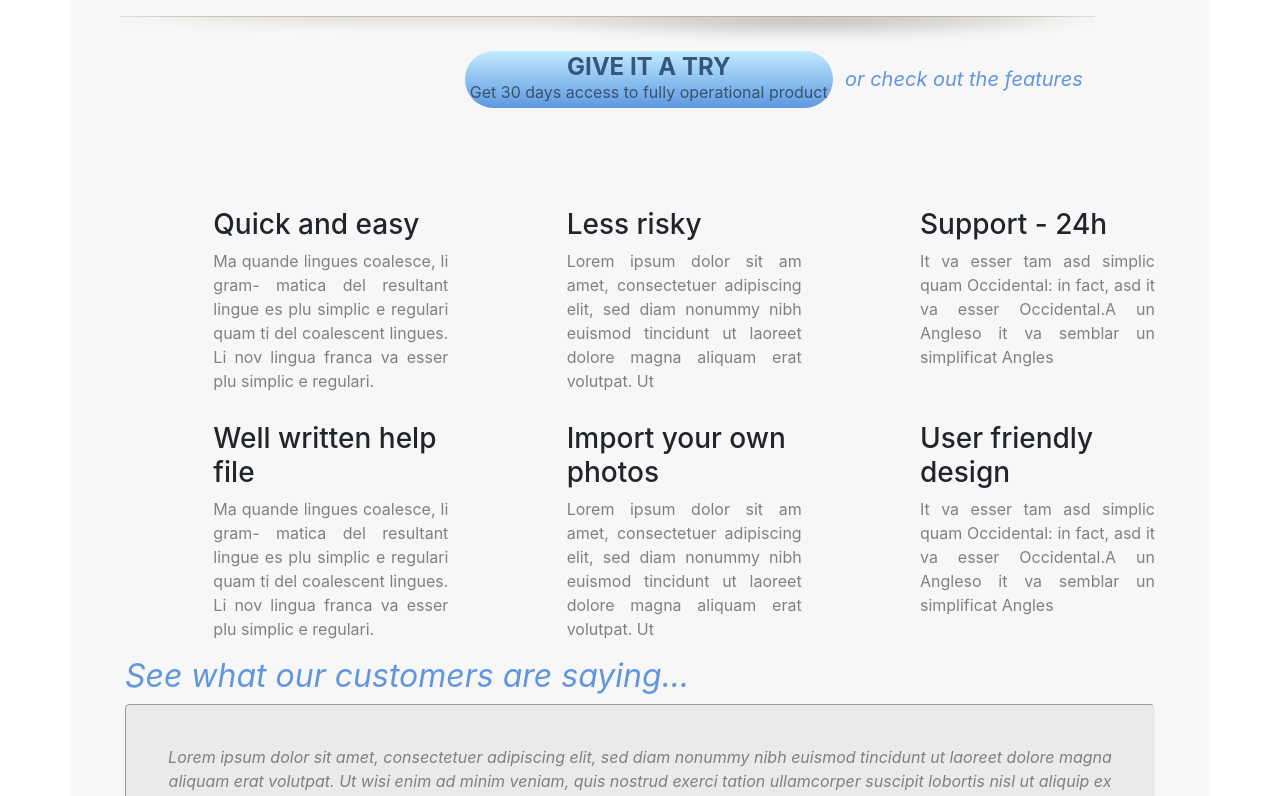
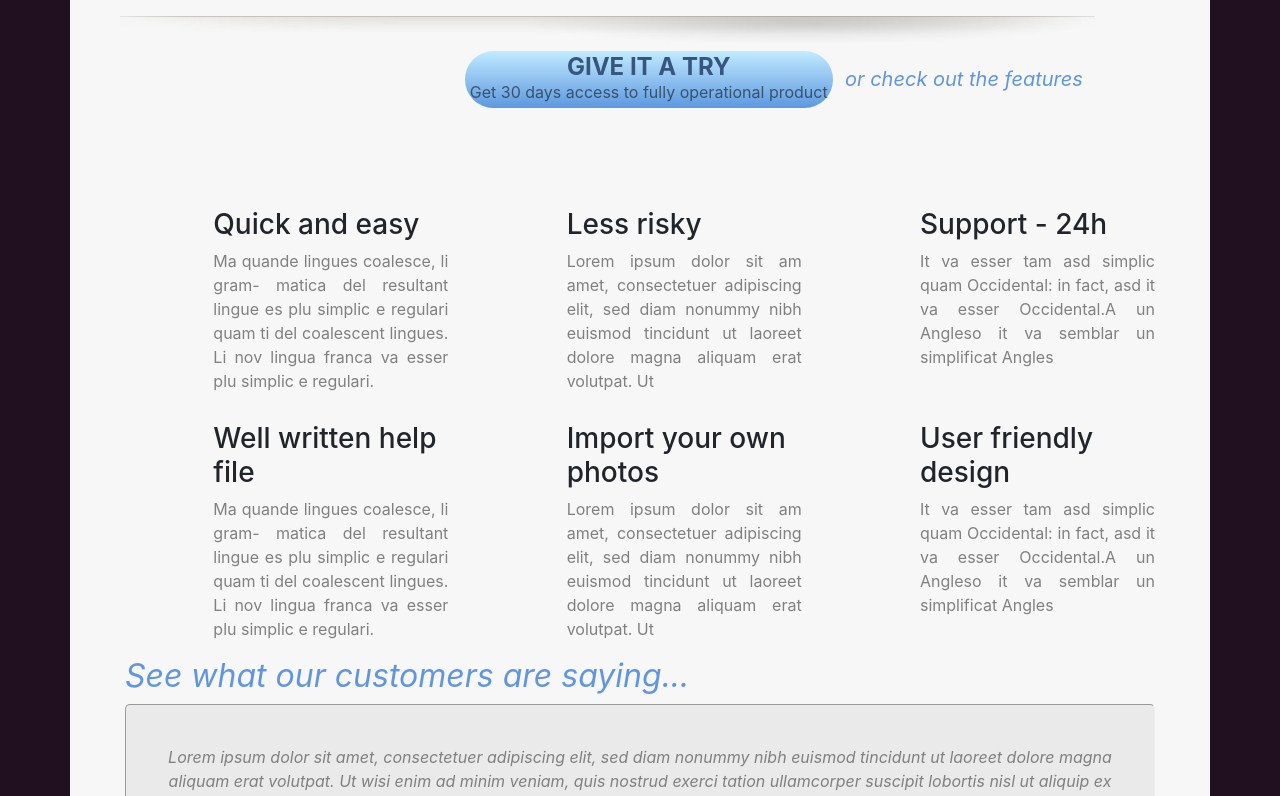
Before and after one commit to liemhoanglong/BT3, a plain HTML site: page index.html in a window 1280 px wide. Shown: the part 261-1057 px from the top of the page. Drawn offline with nearby package versions, Linux system fonts and the light colour scheme.

Commit message:
fix background again

```diff
--- a/1.css
+++ b/1.css
@@ -177,6 +177,12 @@ big {
 
 body {
 	background-image: url(images/background.jpg);
+	height: 10px;
+	background-color: #211020 !important;
+	background-position: center;
+	background-repeat: no-repeat;
+	background-size: cover;
+	position: relative;
 }
 
 #page{
```
